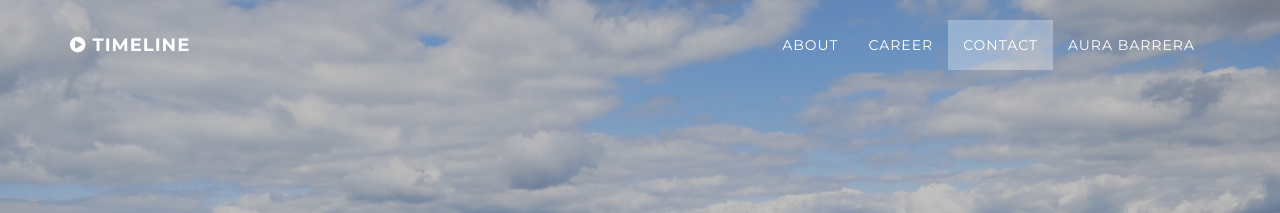
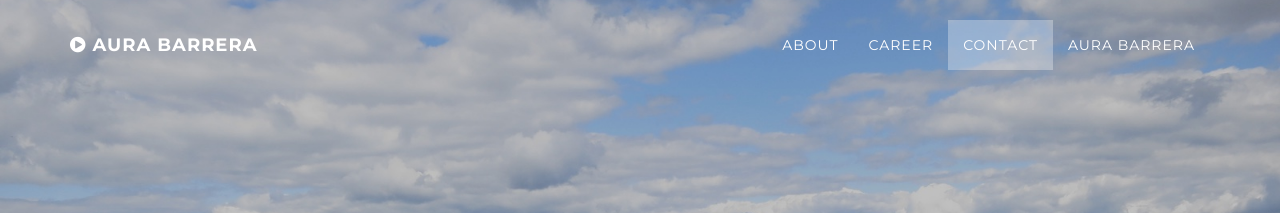
Before and after one commit to kirbyt/timeline-jekyll-theme, a Jekyll site: the page built from index.html, in a window 1280 px wide. Shown: the top 213 px of the page. Built offline with Jekyll 4.4.1, drawn with Linux system fonts in a browser that asks for light colours.

Commit message:
Update _config.yml

```diff
--- a/_config.yml
+++ b/_config.yml
@@ -2,9 +2,9 @@ url: http://aura-b.github.io
 baseurl: /timeline
 
 # Site Settings
-title: Timeline
-description: "Timeline is multipurpose, single page Jekyll theme that includes a timeline section."
-keywords: "jekyll, theme"
+title: Aura Barrera
+description: "Junior Web Developer, Photographer"
+keywords: "Aura Barrera, Aura"
 google-tracking-id:
 
 # Career Settings
```
